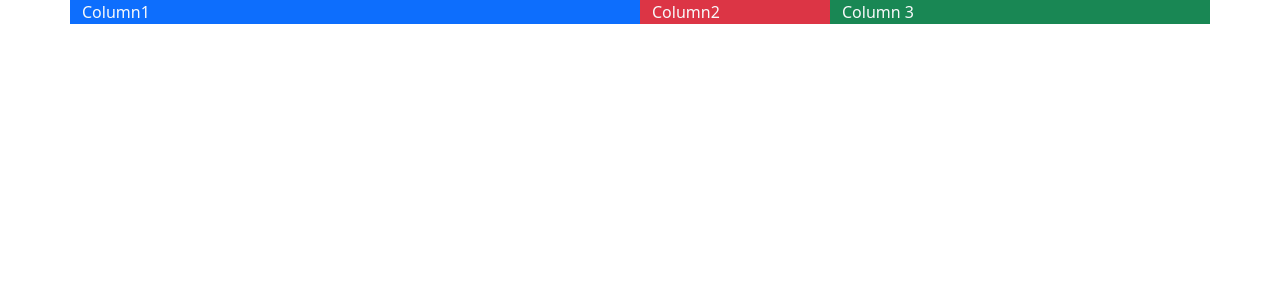
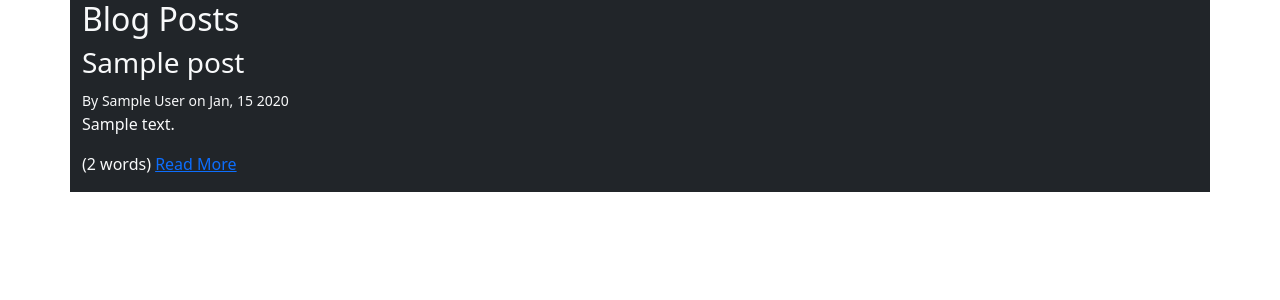
Before and after one commit to JohannQuispe/blango, a Django app: page / in a window 1280 px wide. Shown: the top 300 px of the page. Run offline with Django 5.2, Linux system fonts and the light colour scheme; tables that the repository leaves empty hold one stand-in row (values such as "Sample post").

Commit message:
add filter author_details

```diff
--- a/blango/urls.py
+++ b/blango/urls.py
@@ -17,9 +17,11 @@
 from django.contrib import admin
 from django.urls import path
 import blog.views
-
+urlpatterns = [
+# other patterns
+]
 urlpatterns = [
     path('admin/', admin.site.urls),
-        path("", blog.views.index)
+    path("", blog.views.index),
 
 ]
--- /dev/null
+++ b/blog/templatetags/blog_extras.py
@@ -0,0 +1,20 @@
+from django.contrib.auth import get_user_model
+from django import template
+
+
+user_model = get_user_model()
+register = template.Library()
+
+@register.filter
+def author_details(author):
+
+   if not isinstance(author, user_model):
+       # return empty string as safe default
+       return ""
+
+   if author.first_name and author.last_name:
+       name = f"{author.first_name} {author.last_name}"
+   else:
+       name = f"{author.username}"
+
+   return name
--- a/blog/views.py
+++ b/blog/views.py
@@ -1,5 +1,10 @@
 from django.shortcuts import render
+from django.utils import timezone
+from blog.models import Post
+
+
 
 # Create your views here.
 def index(request):
-    return render(request, "blog/index.html")
+    posts = Post.objects.filter(published_at__lte=timezone.now())
+    return render(request, "blog/index.html", {"posts": posts})
--- a/templates/blog/index.html
+++ b/templates/blog/index.html
@@ -1,9 +1,17 @@
 {% extends "base.html" %}
-
+{% load blog_extras %}
 {% block content %}
+<h2>Blog Posts</h2>
+{% for post in posts %}
 <div class="row">
-    <div class="col-xs-12 col-sm-10 col-md-6 bg-primary">Column1</div>
-    <div class="col-xs-12 col-sm-2 col-md-2 bg-danger">Column2</div>
-    <div class="col bg-success">Column 3</div>
+   <div class="col">
+       <h3>{{ post.title }}</h3>
+       <small>By {{ post.author | author_details}} on {{post.published_at|date:"M, d Y"}}</small>
+       <p>{{ post.summary }}</p>
+       <p>({{ post.content|wordcount }} words)
+           <a href="#">Read More</a>
+       </p>
+   </div>
 </div>
+{% endfor %}
 {% endblock %}
```
Also changed, not shown: blog/templatetags/__init__.py (added).
